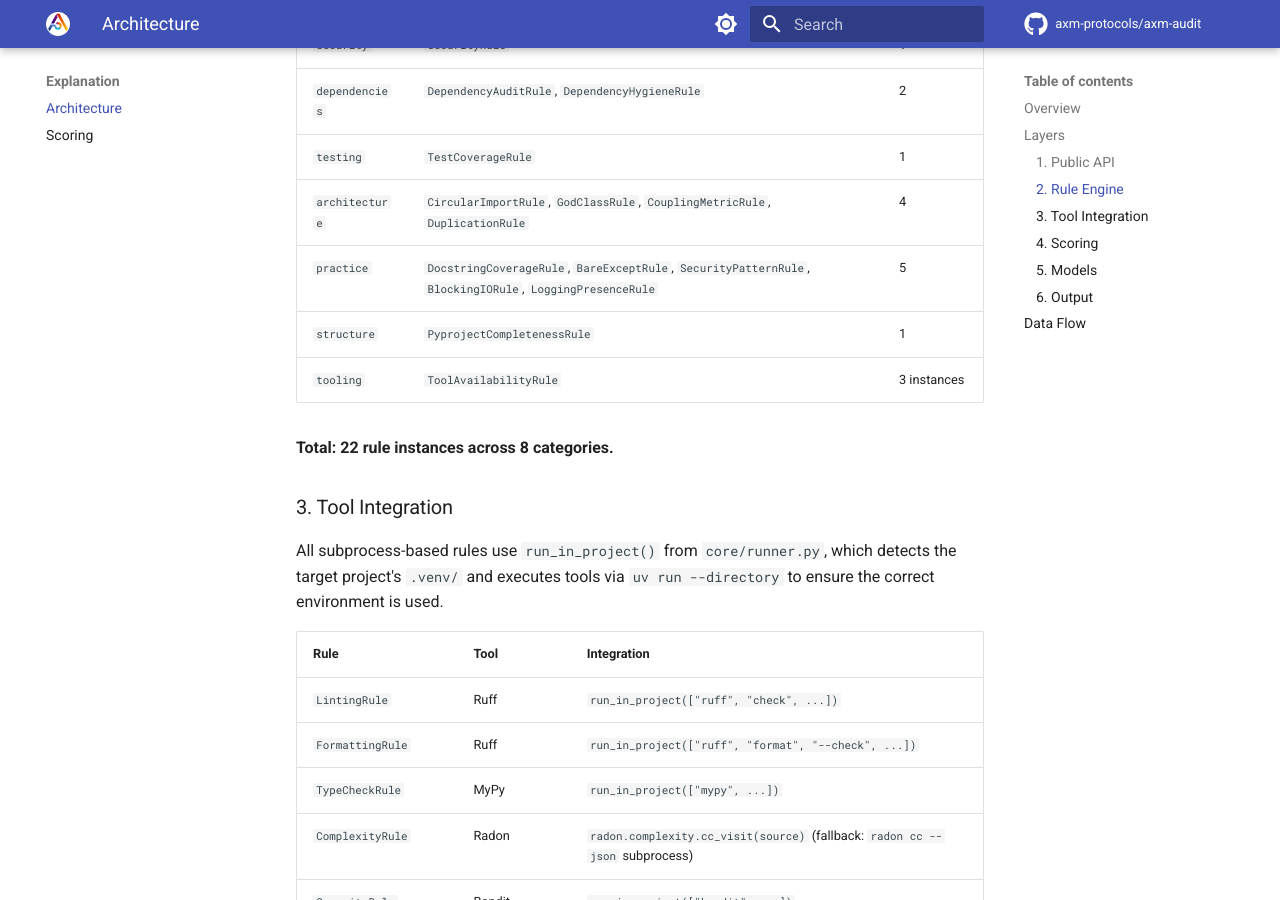
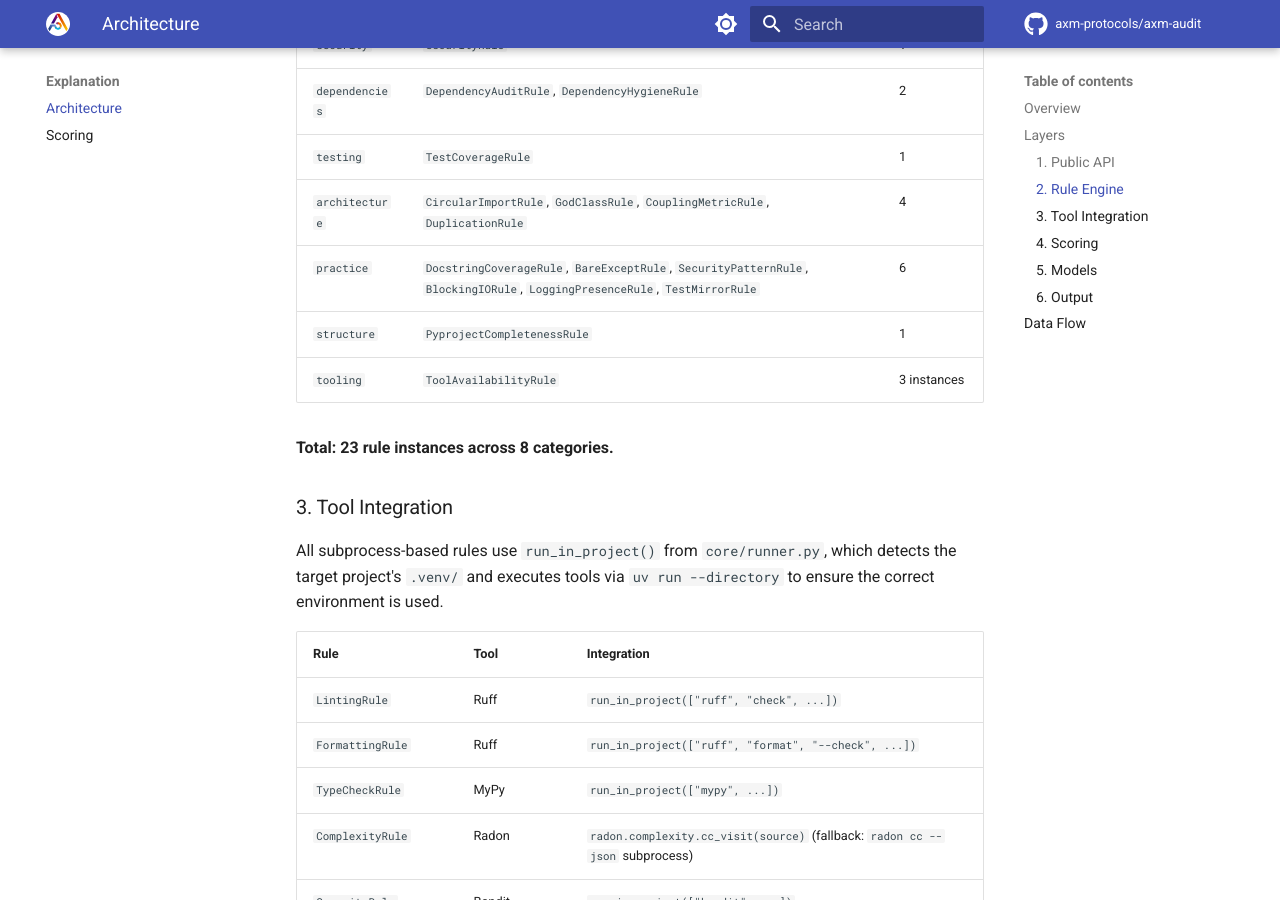
Before and after one commit to axm-protocols/axm-forge, an MkDocs documentation site: the page built from docs/explanation/architecture.md, in a window 1280 px wide and 900 px high, scrolled down 1030 px. Built offline with MkDocs 1.6.1 and Material for MkDocs 9.7.7, drawn with Linux system fonts in a browser that asks for light colours; comment, search, counter and statistics services are not loaded.

Commit message:
docs: document TestMirrorRule features and update rule counts
- Added TestMirrorRule to practices rules list in README and docs
- Updated rule counts from 22 to 23 across architecture and category docs
- Updated practice rules count from 5 to 6
- Documented penalty scoring for TestMirrorRule in scoring docs

Ref: AXM-168

```diff
--- a/docs/explanation/architecture.md
+++ b/docs/explanation/architecture.md
@@ -105,11 +105,11 @@ Both return typed Pydantic models for safe agent consumption.
 | `dependencies` | `DependencyAuditRule`, `DependencyHygieneRule` | 2 |
 | `testing` | `TestCoverageRule` | 1 |
 | `architecture` | `CircularImportRule`, `GodClassRule`, `CouplingMetricRule`, `DuplicationRule` | 4 |
-| `practice` | `DocstringCoverageRule`, `BareExceptRule`, `SecurityPatternRule`, `BlockingIORule`, `LoggingPresenceRule` | 5 |
+| `practice` | `DocstringCoverageRule`, `BareExceptRule`, `SecurityPatternRule`, `BlockingIORule`, `LoggingPresenceRule`, `TestMirrorRule` | 6 |
 | `structure` | `PyprojectCompletenessRule` | 1 |
 | `tooling` | `ToolAvailabilityRule` | 3 instances |
 
-**Total: 22 rule instances across 8 categories.**
+**Total: 23 rule instances across 8 categories.**
 
 ### 3. Tool Integration
 
@@ -165,7 +165,7 @@ sequenceDiagram
 
     User->>CLI: axm-audit audit . / audit_project(Path("."))
     CLI->>Auditor: get_rules_for_category(category)
-    Auditor-->>CLI: list[ProjectRule] (22 rules)
+    Auditor-->>CLI: list[ProjectRule] (23 rules)
     loop For each rule
         CLI->>Rules: rule.check(project_path)
         Rules->>Tools: Ruff / MyPy / Radon / Bandit / etc.
```
Also changed, not shown: README.md (+2 -2 lines), docs/explanation/scoring.md (+2 -1 lines), docs/howto/categories.md (+2 -2 lines), docs/index.md (+1 -1 lines).
